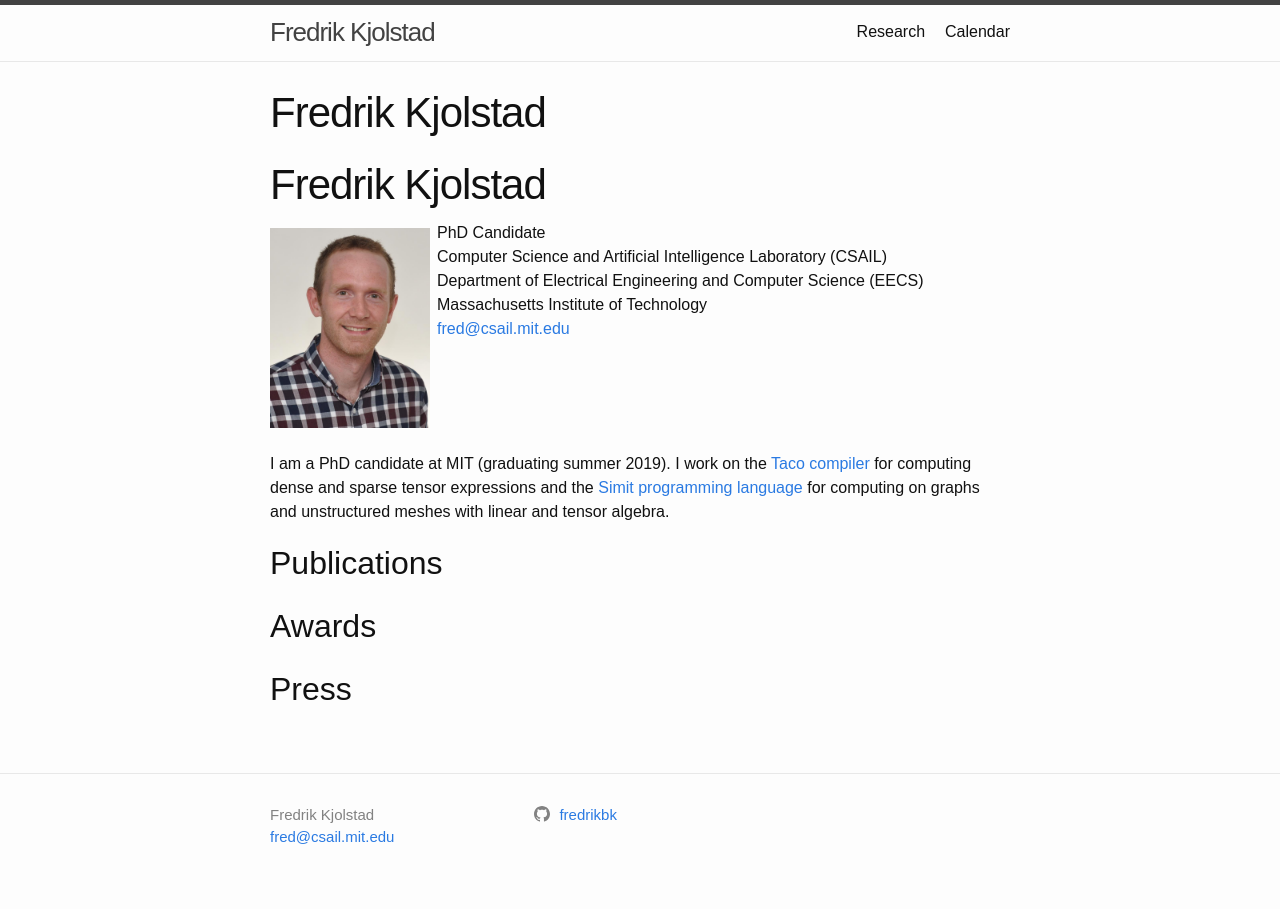
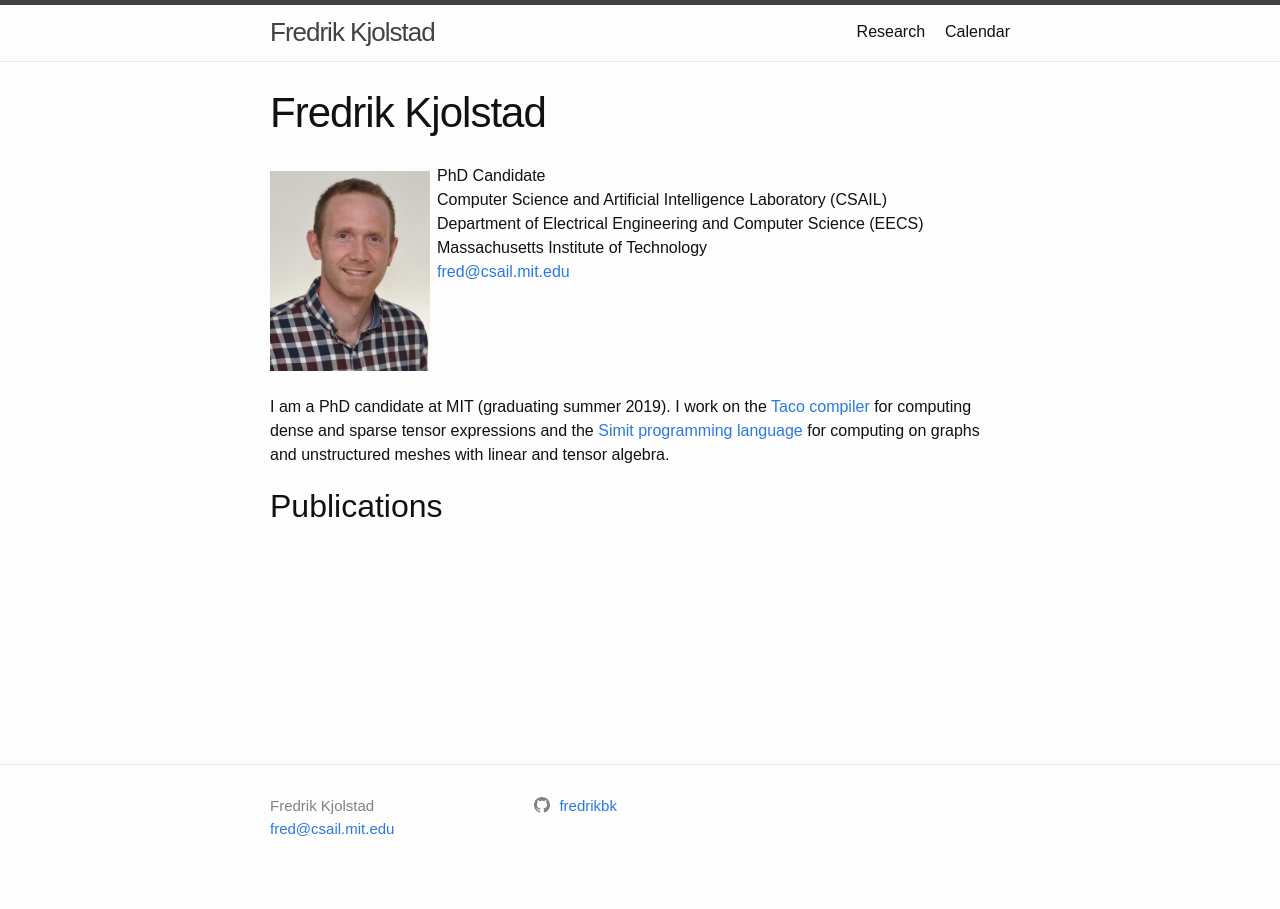
Before and after one commit to fredrikbk/fredrikbk.github.io, a Jekyll site: the page built from index.md, in a window 1280 px wide. Built offline with Jekyll 4.4.1, drawn with Linux system fonts in a browser that asks for light colours; our own code applies the rules of GitHub Pages for plain Markdown files; part of the change alters nothing that is shown.

Commit message:
Removes empty sections

```diff
--- a/index.md
+++ b/index.md
@@ -1,8 +1,7 @@
 ---
+title: Fredrik Kjolstad
 layout: home
 ---
-
-# Fredrik Kjolstad
 
 ![Fredrik Kjolstad](/assets/fred.jpg){:style="float:left; margin-right:7px; margin-top:7px; width:160px"}
 PhD Candidate<br/>
@@ -20,6 +19,8 @@ unstructured meshes with linear and tensor algebra.
 
 ## Publications
 
+<!--
 ## Awards
 
 ## Press
+-->
```
